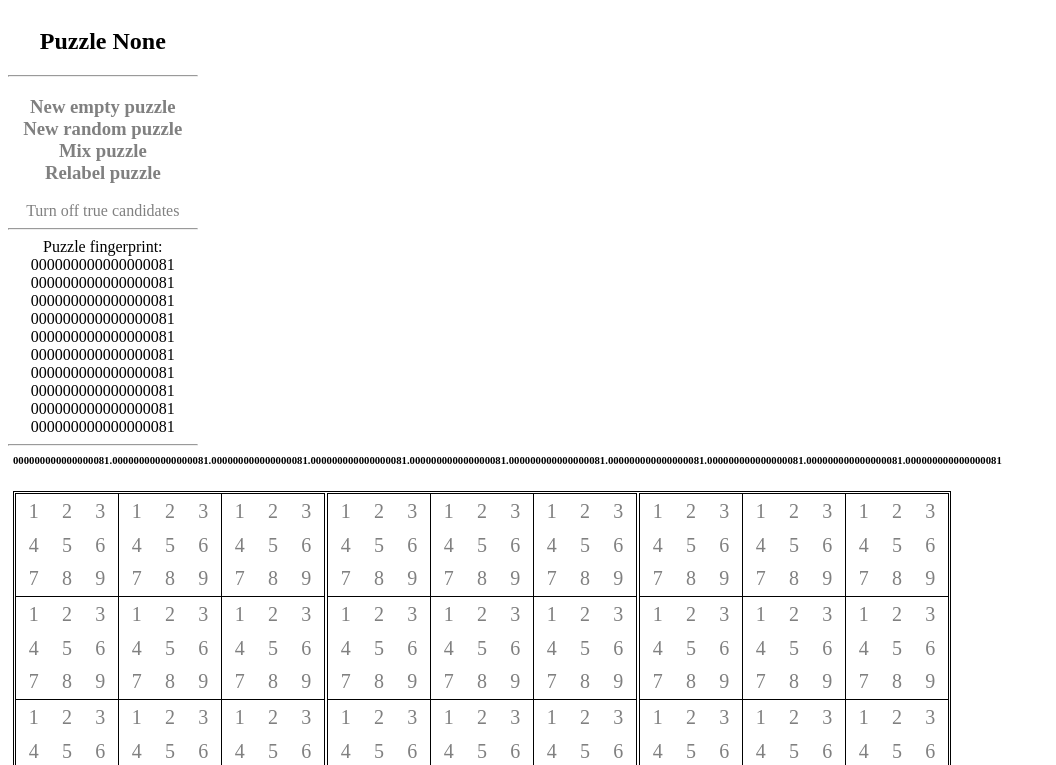
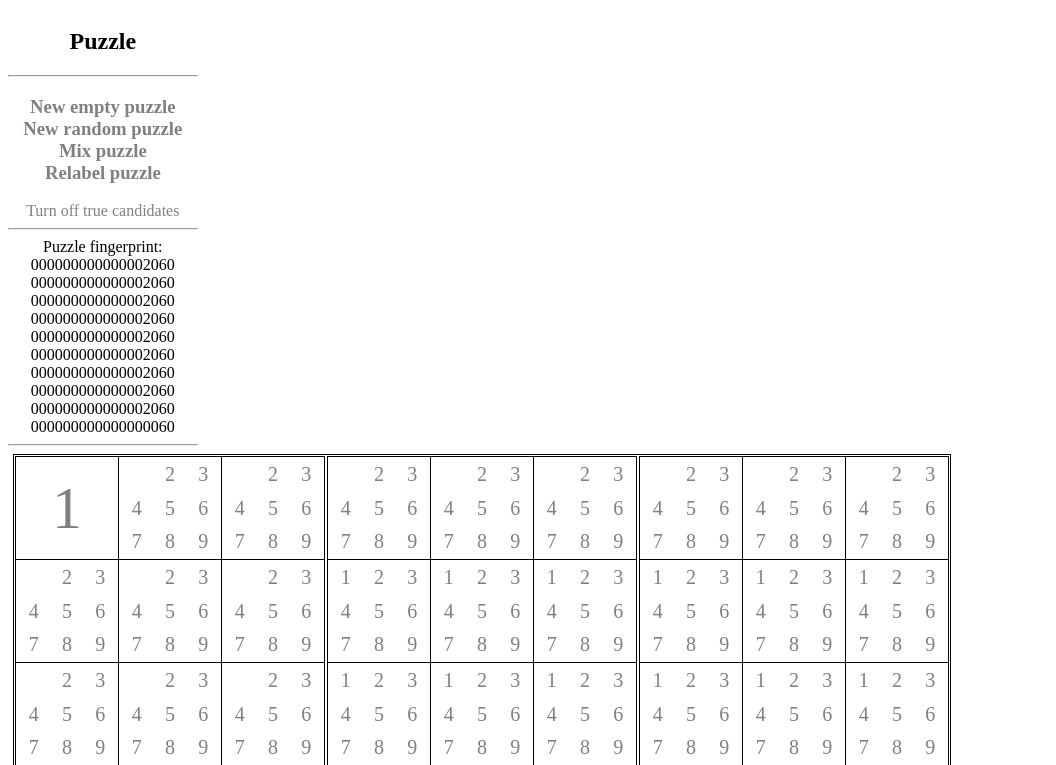
Before and after one commit to GermanMartynov/sdk17, a Django app: page /sudoku/puzzle/ in a window 1280 px wide. Shown: the top 765 px of the page, without its empty margins (0-1056 px from the left). Run offline with Django 3.2, Linux system fonts and the light colour scheme.

Commit message:
новая верстка с  выведением отпечатка

```diff
--- a/sudoku/views.py
+++ b/sudoku/views.py
@@ -89,4 +89,5 @@
 
 def relabe_puzzle(request):
     new.relabeling()
+    new.update_all_marks()
     return redirect('show_puzzle_url')
--- a/templates/sudoku/puzzle.html
+++ b/templates/sudoku/puzzle.html
@@ -84,7 +84,7 @@
 </div>
 
 <div class="puzzle_grid">
-    <h6 align="center">{{ puzzle.make_finger_print }}</h6>
+{#    <h6 align="center">{{ puzzle.make_finger_print }}</h6>#}
     <table class="sudoku_table">
         {% for rows_of_boxes in puzzle.rows_of_boxes %}
             <tr>
```
